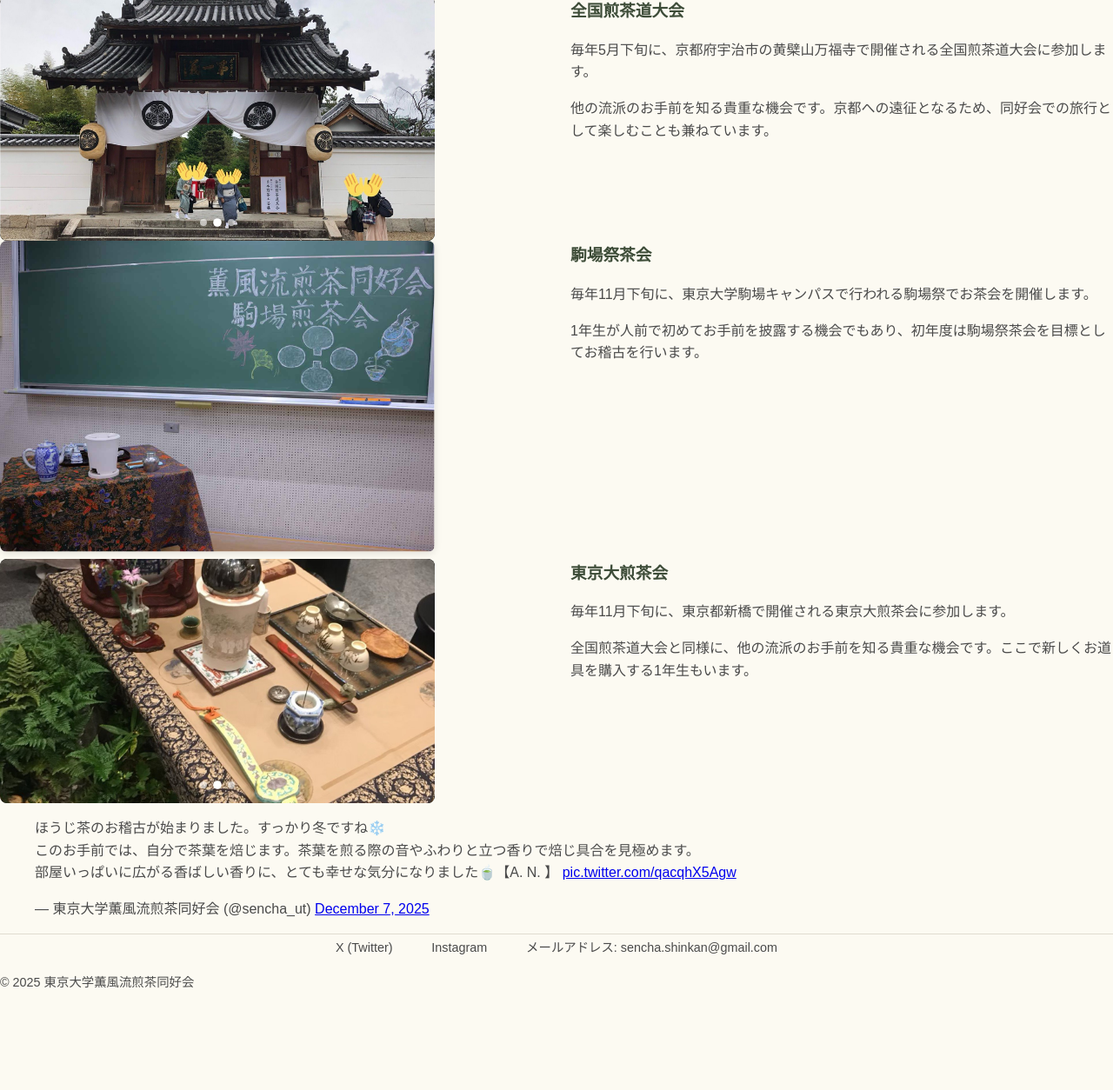
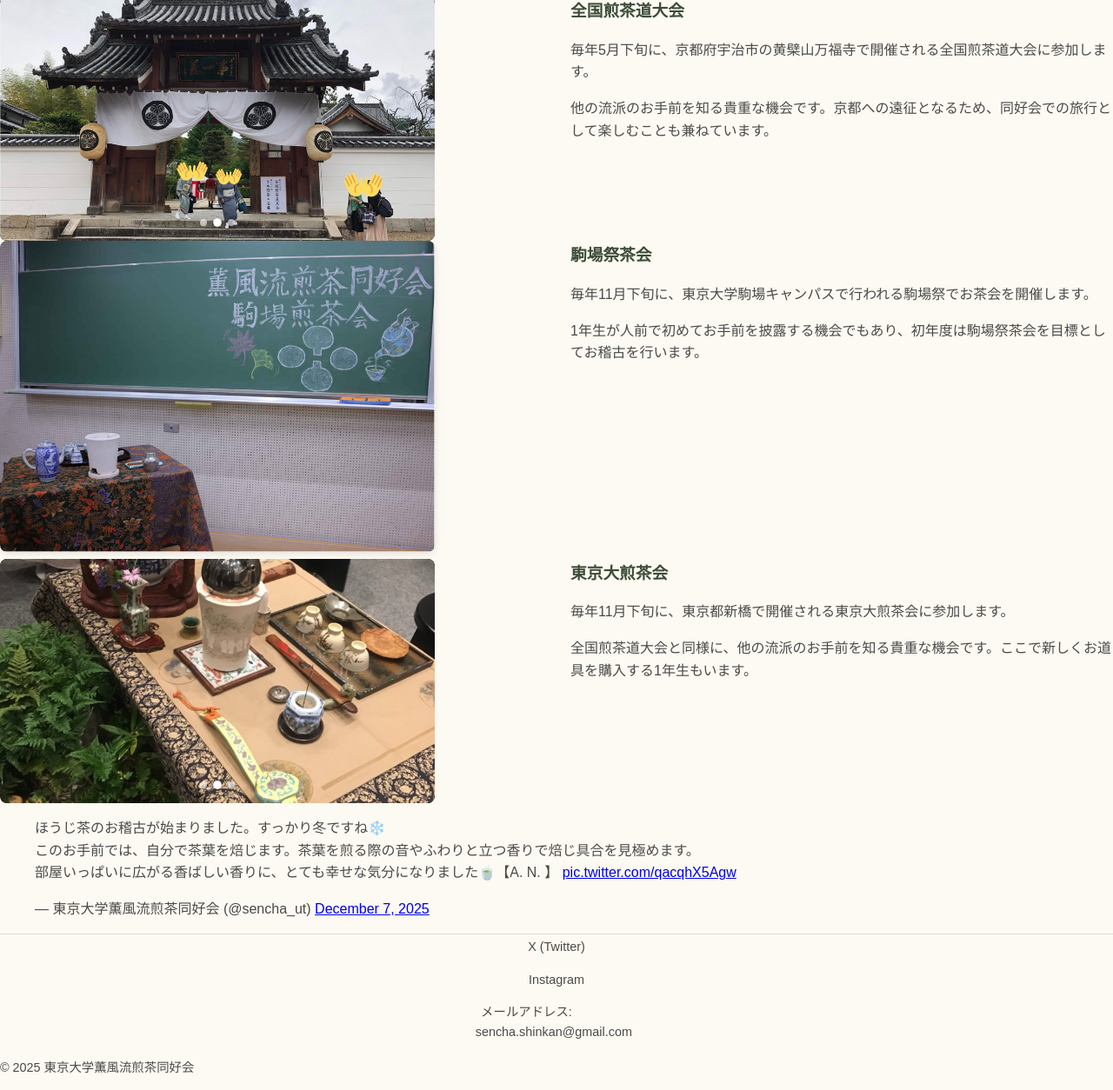
Before and after one commit to citrusml/sencha_ut, a Jekyll site: the page built from index.html, in a window 1280 px wide, cut to the strip 2224-3478 px from the top of the page. Shown: the whole strip at 87% size. Built offline with Jekyll 4.4.1, drawn with Linux system fonts in a browser that asks for light colours; some web fonts are replaced; comment, search, counter and statistics services are not loaded; before the commit the page ends 3381 px from its top, so only the background shows below that.

Commit message:
フッター3

```diff
--- a/_layouts/default.html
+++ b/_layouts/default.html
@@ -49,15 +49,15 @@
   <footer>
     <div class="container text-center py-4">
       <div class="footer-links">
-        <a href="https://twitter.com/sencha_ut" target="_blank" rel="noopener noreferrer">
+        <div><a href="https://twitter.com/sencha_ut" target="_blank" rel="noopener noreferrer">
           X (Twitter)
-        </a>
-        <a href="https://instagram.com/sencha_ut" target="_blank" rel="noopener noreferrer">
+        </a></div>
+        <div><a href="https://instagram.com/sencha_ut" target="_blank" rel="noopener noreferrer">
           Instagram
-        </a>
-        <a href="mailto:sencha.shinkan@gmail.com">
-          メールアドレス: sencha.shinkan@gmail.com
-        </a>
+        </a></div>
+        <div><a href="mailto:sencha.shinkan@gmail.com">
+          メールアドレス:<br>sencha.shinkan@gmail.com
+        </a></div>
       </div>
       <p class="mt-3">&copy; 2025 {{ site.title }}</p>
     </div>
--- a/assets/css/style.css
+++ b/assets/css/style.css
@@ -450,6 +450,7 @@ img {
   position: relative;
   overflow: hidden;
   display: block;
+  width: 100%;        /* fill parent container */
   max-width: 500px;
   aspect-ratio: 16/9;
   background-color: #000;
@@ -494,7 +495,8 @@ img {
 @media (max-width: 480px) {
   .local-slideshow {
     max-width: 100%;
-    min-height: 180px; /* ensure some height so slide is visible */
+    width: 100%;
+    min-height: 220px; /* ensure some height so slide is visible */
   }
   .local-slideshow .local-slide img { object-fit: cover; }
 }
@@ -522,9 +524,12 @@ footer {
 
 .footer-links {
   display: flex;
-  justify-content: center;
-  gap: 2rem; /* リンク間のスペースを拡大 */
-  flex-wrap: wrap;
+  flex-direction: column; /* 縦並び */
+  align-items: center;
+  gap: 0.5rem; /* 各行の間隔 */
+}
+.footer-links > div {
+  margin: 0.2rem 0;
 }
 .footer-links a {
   padding: 0.2rem 0.4rem; /* 各リンクに余白を追加 */
```
